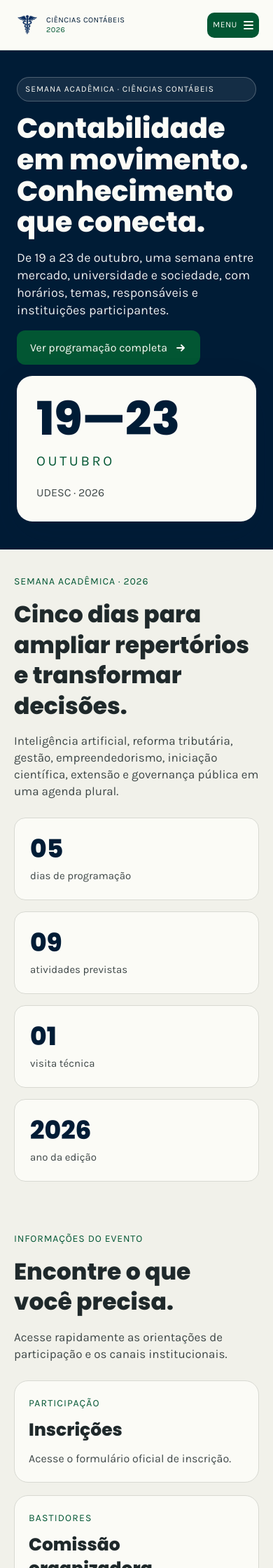
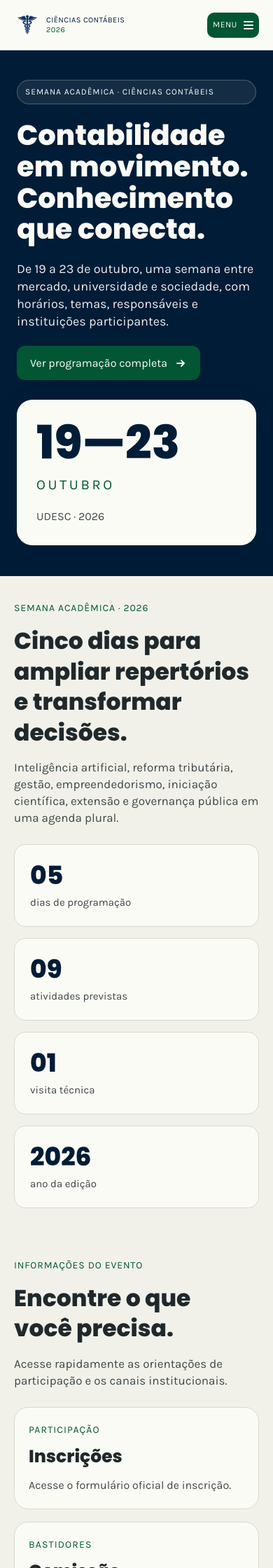
Before and after one commit to semanaacademicacontabeis/semanaacademicacontabeis.github.io, a Jekyll site: the page built from index.html, in a window 390 px wide. Shown: the top 2240 px of the page at 70% size. Built offline with Jekyll 4.4.1, drawn with Linux system fonts in a browser that asks for light colours.

Commit message:
Aumenta respiro do banner no mobile

```diff
--- a/assets/css/style.scss
+++ b/assets/css/style.scss
@@ -1078,8 +1078,8 @@ b {
   .primary-nav { inset: 72px 0 auto; max-height: calc(100dvh - 72px); }
 
   .hero__inner,
-  .hero--home .hero__inner { gap: 16px; padding: 38px 24px 40px; }
-  .hero__copy { gap: 16px; }
+  .hero--home .hero__inner { gap: 28px; padding: 42px 24px 44px; }
+  .hero__copy { gap: 22px; }
   .eyebrow--pill { width: 100%; min-width: 0; padding: 7px 11px; font-size: 12px; }
   .hero h1 { font-size: 40px; line-height: 1.12; }
   .hero__lead { font-size: 18px; line-height: 25px; }
```
